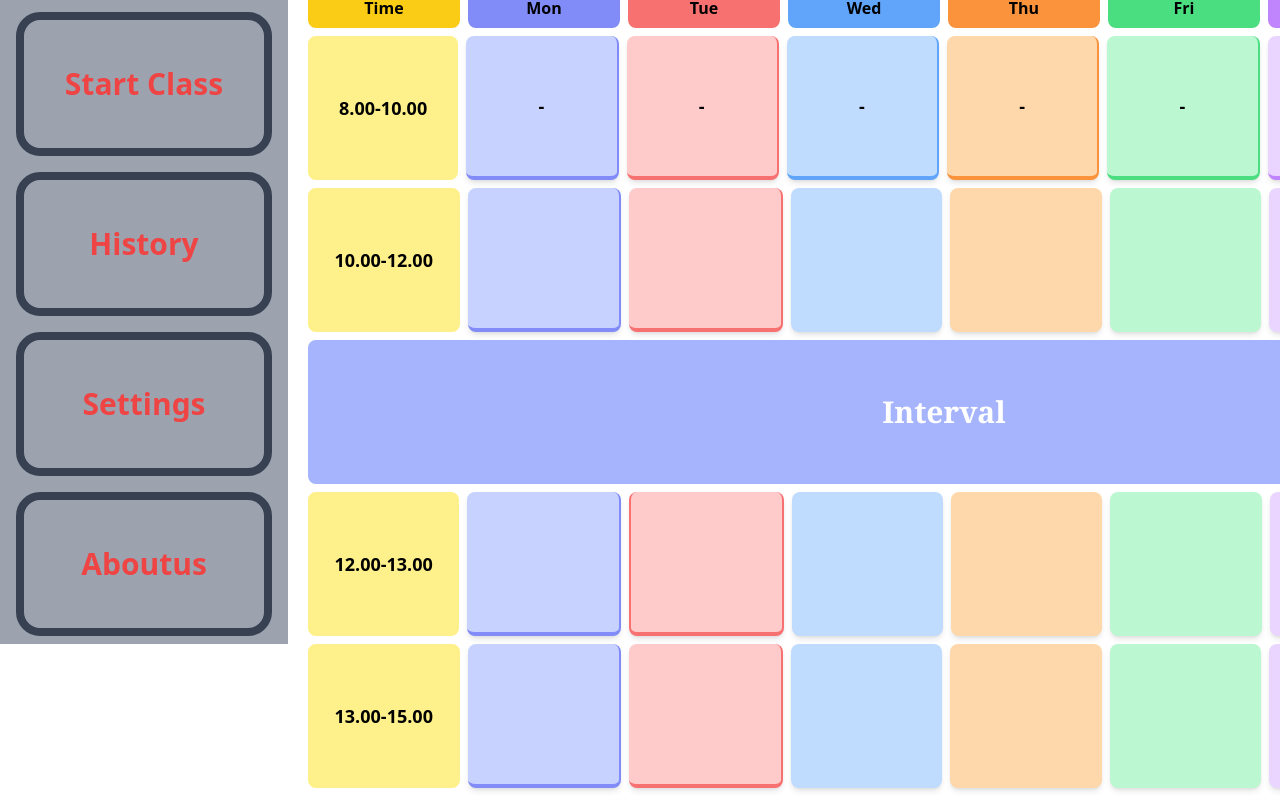
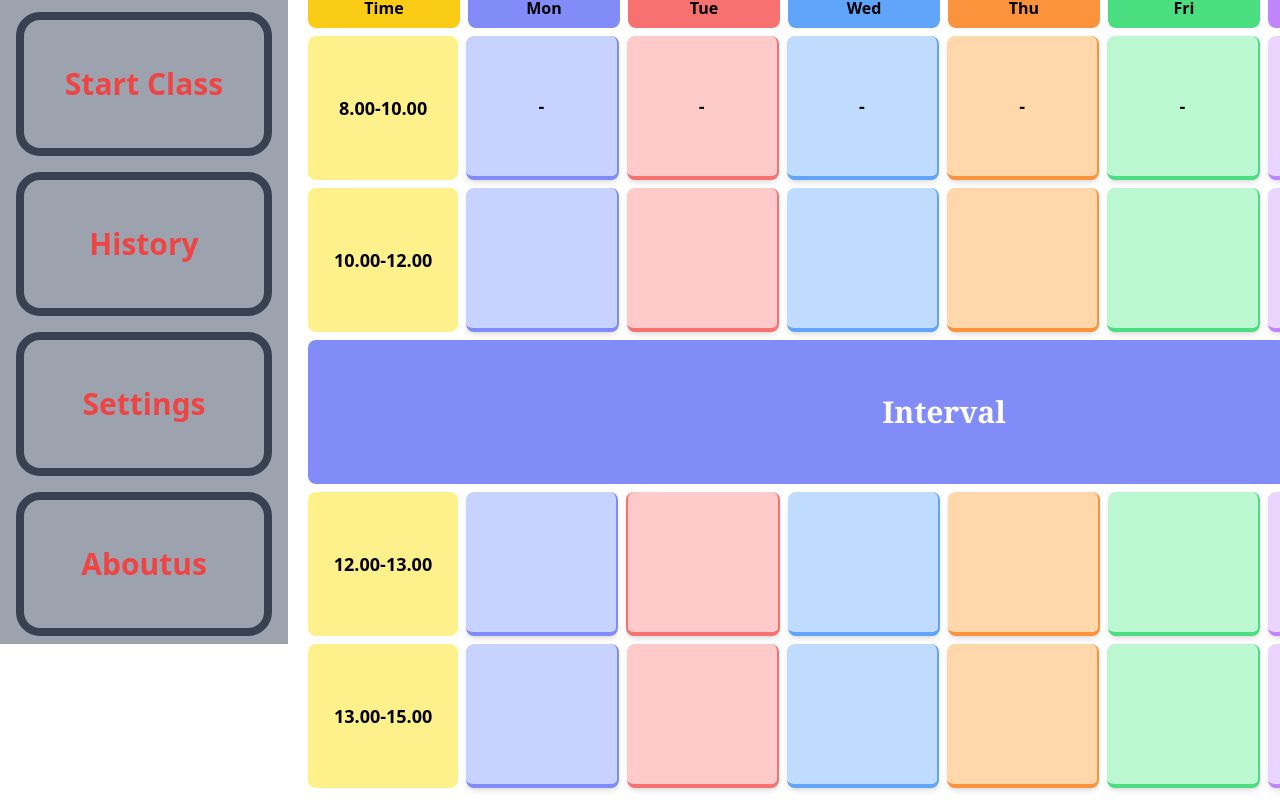
Before and after one commit to Sahasvinandith/Mark-me-frontend, a React (Create React App) app: page / in a window 1280 px wide. Shown: the part 224-1028 px from the top of the page. Built offline with nearby package versions, Linux system fonts and the light colour scheme; no server answers.

Commit message:
fixed some problems with schedule

```diff
--- a/src/contents/Homepage/Pages/Schedule/Fullweek_schedule.js
+++ b/src/contents/Homepage/Pages/Schedule/Fullweek_schedule.js
@@ -122,7 +122,7 @@ export const Fullweek_schedule=()=>{
                         <tr className="flex flex-1 my-2  font-semibold  text-lg  ">
                             <td className=" rounded-lg   h-36  flex justify-center  cursor-default  items-center  bg-yellow-200 flex-1 text-center  p-0 mx-1">8.00-10.00</td>
                             <td passday="1" passtime="8" className=" rounded-lg   h-36  flex justify-center cursor-pointer   items-center bg-indigo-200  text-center flex-1 p-0 mx-1 shadow-md border-r-2 border-b-4 border-indigo-400 hover:shadow-xl hover:border-x-2 hover:border-b-4 hover:border-indigo-500" onClick={handleClick}>{mon_work[0]}</td>
-                            <td passday="2" pa10sstime="8" className=" rounded-lg  h-36   flex justify-center  cursor-pointer items-center  bg-red-200 flex-1 text-center  p-0 mx-1 shadow-md border-r-2 border-b-4 border-red-400 hover:shadow-xl hover:border-x-2 hover:border-b-4 hover:border-red-500" onClick={handleClick}>{tue_work[0]}</td>
+                            <td passday="2" passtime="8" className=" rounded-lg  h-36   flex justify-center  cursor-pointer items-center  bg-red-200 flex-1 text-center  p-0 mx-1 shadow-md border-r-2 border-b-4 border-red-400 hover:shadow-xl hover:border-x-2 hover:border-b-4 hover:border-red-500" onClick={handleClick}>{tue_work[0]}</td>
                             <td passday="3" passtime="8" className=" rounded-lg   h-36  flex justify-center cursor-pointer   items-center bg-blue-200 flex-1 text-center  p-0 mx-1 shadow-md border-r-2 border-b-4 border-blue-400 hover:shadow-xl hover:border-x-2 hover:border-b-4 hover:border-blue-500"  onClick={handleClick} >{wen_work[0]}</td>
                             <td passday="4" passtime="8" className=" rounded-lg   h-36  flex justify-center  cursor-pointer items-center bg-orange-200 flex-1 text-center  p-0 mx-1 shadow-md border-r-2 border-b-4 border-orange-400 hover:shadow-xl hover:border-x-2 hover:border-b-4 hover:border-orange-500" onClick={handleClick} >{thu_work[0]}</td>
                             <td passday="5" passtime="8" className=" rounded-lg   h-36  flex justify-center  cursor-pointer  items-center bg-green-200 flex-1 text-center  p-0 mx-1 shadow-md border-r-2 border-b-4 border-green-400 hover:shadow-xl hover:border-x-2 hover:border-b-4 hover:border-green-500" onClick={handleClick} >{fri_work[0]}</td>
@@ -133,36 +133,36 @@ export const Fullweek_schedule=()=>{
                             <td  className=" rounded-lg   h-36  flex justify-center cursor-default   items-center  bg-yellow-200 flex-1  text-center p-0 mx-1">10.00-12.00</td>
                             <td passday="1" passtime="10" className=" rounded-lg   h-36  flex justify-center  cursor-pointer  items-center bg-indigo-200  text-center flex-1 p-0 mx-1 shadow-md border-r-2 border-b-4 border-indigo-400 hover:shadow-xl hover:border-x-2 hover:border-b-4 hover:border-indigo-500" onClick={handleClick} >{mon_work[1]}</td>
                             <td passday="2" passtime="10" className=" rounded-lg  h-36   flex justify-center  cursor-pointer items-center  bg-red-200 flex-1 text-center  p-0 mx-1 shadow-md border-r-2 border-b-4 border-red-400 hover:shadow-xl hover:border-x-2 hover:border-b-4 hover:border-red-400" onClick={handleClick} >{tue_work[1]}</td>
-                            <td passday="3" passtime="10" className=" rounded-lg   h-36  flex justify-center  cursor-pointer  items-center bg-blue-200 flex-1 text-center  p-0 mx-1 shadow-md hover:shadow-xl hover:border-x-2 hover:border-b-4 hover:border-blue-400" onClick={handleClick} >{wen_work[1]}</td>
-                            <td passday="4" passtime="10" className=" rounded-lg   h-36  flex justify-center   cursor-pointer items-center bg-orange-200 flex-1 text-center  p-0 mx-1 shadow-md hover:shadow-xl hover:border-x-2 hover:border-b-4 hover:border-orange-400" onClick={handleClick} >{thu_work[1]}</td>
-                            <td passday="5" passtime="10" className=" rounded-lg   h-36  flex justify-center   cursor-pointer items-center bg-green-200 flex-1 text-center  p-0 mx-1 shadow-md hover:shadow-xl hover:border-x-2 hover:border-b-4 hover:border-green-400" onClick={handleClick} >{fri_work[1]}</td>
-                            <td passday="6" passtime="10" className=" rounded-lg   h-36  flex justify-center  cursor-pointer items-center bg-purple-200 flex-1 text-center  p-0 mx-1 shadow-md hover:shadow-xl hover:border-x-2 hover:border-b-4 hover:border-purple-400" onClick={handleClick} >{sat_work[1]}</td>
-                            <td passday="0" passtime="10" className=" rounded-lg   h-36  flex justify-center  cursor-pointer  items-center bg-pink-200 flex-1 text-center  p-0 mx-1  shadow-md hover:shadow-xl hover:border-x-2 hover:border-b-4 hover:border-pink-400" onClick={handleClick} >{sun_work[1]}</td>
+                            <td passday="3" passtime="10" className=" rounded-lg   h-36  flex justify-center  cursor-pointer  items-center bg-blue-200 flex-1 text-center  p-0 mx-1 shadow-md border-r-2 border-b-4 border-blue-400  hover:shadow-xl hover:border-x-2 hover:border-b-4 hover:border-blue-400" onClick={handleClick} >{wen_work[1]}</td>
+                            <td passday="4" passtime="10" className=" rounded-lg   h-36  flex justify-center   cursor-pointer items-center bg-orange-200 flex-1 text-center  p-0 mx-1 shadow-md border-r-2 border-b-4 border-orange-400 hover:shadow-xl hover:border-x-2 hover:border-b-4 hover:border-orange-400" onClick={handleClick} >{thu_work[1]}</td>
+                            <td passday="5" passtime="10" className=" rounded-lg   h-36  flex justify-center   cursor-pointer items-center bg-green-200 flex-1 text-center  p-0 mx-1 border-r-2 border-b-4 border-green-400 shadow-md hover:shadow-xl hover:border-x-2 hover:border-b-4 hover:border-green-400" onClick={handleClick} >{fri_work[1]}</td>
+                            <td passday="6" passtime="10" className=" rounded-lg   h-36  flex justify-center  cursor-pointer items-center bg-purple-200 flex-1 text-center  p-0 mx-1 shadow-md  border-r-2 border-b-4 border-purple-400 hover:shadow-xl hover:border-x-2 hover:border-b-4 hover:border-purple-400" onClick={handleClick} >{sat_work[1]}</td>
+                            <td passday="0" passtime="10" className=" rounded-lg   h-36  flex justify-center  cursor-pointer  items-center bg-pink-200 flex-1 text-center  p-0 mx-1  shadow-md border-r-2 border-b-4 border-pink-400 hover:shadow-xl hover:border-x-2 hover:border-b-4 hover:border-pink-400" onClick={handleClick} >{sun_work[1]}</td>
                         </tr>
 
                         <tr className="flex flex-1 my-2  font-semibold  text-lg ">
-                        <td className=" rounded-lg  col-span-6  h-36  flex justify-center  items-center bg-indigo-300 flex-1 text-center  p-0 mx-1 text-3xl text-white font-bold font-serif">Interval</td>
+                        <td className=" rounded-lg  col-span-6  h-36  flex justify-center  items-center bg-indigo-400 flex-1 text-center  p-0 mx-1 text-3xl text-white font-bold font-serif">Interval</td>
                         </tr>
 
                         <tr className="flex flex-1 my-2  font-semibold  text-lg ">
                             <td  className=" rounded-lg   h-36  flex justify-center  cursor-default  items-center  bg-yellow-200 flex-1 text-center  p-0 mx-1">12.00-13.00</td>
                             <td passday="1" passtime="13"className=" rounded-lg   h-36  flex justify-center  cursor-pointer  items-center bg-indigo-200  text-center flex-1 p-0 mx-1 shadow-md border-r-2 border-b-4 border-indigo-400   hover:shadow-xl hover:border-x-2 hover:border-b-4 hover:border-indigo-400" onClick={handleClick} >{mon_work[2]}</td>
                             <td passday="2" passtime="13"  className=" rounded-lg  h-36   flex justify-center  cursor-pointer items-center  bg-red-200 flex-1 text-center  p-0 mx-1 shadow-md border-r-2 border-b-4 border-red-400 hover:shadow-xl border-x-2 hover:border-b-4 hover:border-red-400" onClick={handleClick} >{tue_work[2]}</td>
-                            <td passday="3" passtime="13" className=" rounded-lg   h-36  flex justify-center  cursor-pointer  items-center bg-blue-200 flex-1 text-center  p-0 mx-1 shadow-md hover:shadow-xl hover:border-x-2 hover:border-b-4 hover:border-blue-400" onClick={handleClick} >{wen_work[2]}</td>
-                            <td passday="4" passtime="13" className=" rounded-lg   h-36  flex justify-center  cursor-pointer  items-center bg-orange-200 flex-1 text-center  p-0 mx-1 shadow-md hover:shadow-xl hover:border-x-2 hover:border-b-4 hover:border-orange-400" onClick={handleClick} >{thu_work[2]}</td>
-                            <td passday="5" passtime="13" className=" rounded-lg   h-36  flex justify-center  cursor-pointer  items-center bg-green-200 flex-1 text-center  p-0 mx-1 shadow-md hover:shadow-xl hover:border-x-2 hover:border-b-4 hover:border-green-400" onClick={handleClick} >{fri_work[2]}</td>
-                            <td passday="6" passtime="13" className=" rounded-lg   h-36  flex justify-center  cursor-pointer items-center bg-purple-200 flex-1 text-center  p-0 mx-1 shadow-md hover:shadow-xl hover:border-x-2 hover:border-b-4 hover:border-purple-400" onClick={handleClick}> {sat_work[2]}</td>
-                            <td passday="0" passtime="13" className=" rounded-lg   h-36  flex justify-center  cursor-pointer  items-center bg-pink-200 flex-1 text-center  p-0 mx-1  shadow-md hover:shadow-xl hover:border-x-2 hover:border-b-4 hover:border-pink-400" onClick={handleClick} >{sun_work[2]}</td>
+                            <td passday="3" passtime="13" className=" rounded-lg   h-36  flex justify-center  cursor-pointer  items-center bg-blue-200 flex-1 text-center  p-0 mx-1 shadow-md border-r-2 border-b-4 border-blue-400  hover:shadow-xl hover:border-x-2 hover:border-b-4 hover:border-blue-400" onClick={handleClick} >{wen_work[2]}</td>
+                            <td passday="4" passtime="13" className=" rounded-lg   h-36  flex justify-center  cursor-pointer  items-center bg-orange-200 flex-1 text-center  p-0 mx-1 shadow-md border-r-2 border-b-4 border-orange-400 hover:shadow-xl hover:border-x-2 hover:border-b-4 hover:border-orange-400" onClick={handleClick} >{thu_work[2]}</td>
+                            <td passday="5" passtime="13" className=" rounded-lg   h-36  flex justify-center  cursor-pointer  items-center bg-green-200 flex-1 text-center  p-0 mx-1 shadow-md border-r-2 border-b-4 border-green-400 hover:shadow-xl hover:border-x-2 hover:border-b-4 hover:border-green-400" onClick={handleClick} >{fri_work[2]}</td>
+                            <td passday="6" passtime="13" className=" rounded-lg   h-36  flex justify-center  cursor-pointer items-center bg-purple-200 flex-1 text-center  p-0 mx-1 shadow-md  border-r-2 border-b-4 border-purple-400 hover:shadow-xl hover:border-x-2 hover:border-b-4 hover:border-purple-400" onClick={handleClick}> {sat_work[2]}</td>
+                            <td passday="0" passtime="13" className=" rounded-lg   h-36  flex justify-center  cursor-pointer  items-center bg-pink-200 flex-1 text-center  p-0 mx-1  shadow-md border-r-2 border-b-4 border-pink-400 hover:shadow-xl hover:border-x-2 hover:border-b-4 hover:border-pink-400" onClick={handleClick} >{sun_work[2]}</td>
                         </tr>
                         <tr className="flex flex-1 my-2  font-semibold  text-lg ">
                             <td  className=" rounded-lg   h-36  flex justify-center  cursor-default  items-center  bg-yellow-200 text-center  flex-1 p-0 mx-1">13.00-15.00</td>
                             <td passday="1" passtime="15" className=" rounded-lg   h-36  flex justify-center  cursor-pointer  items-center bg-indigo-200  text-center flex-1 p-0 mx-1 shadow-md border-r-2 border-b-4 border-indigo-400  hover:shadow-xl hover:border-x-2 hover:border-b-4 hover:border-indigo-400" onClick={handleClick} >{mon_work[3]}</td>
                             <td passday="2" passtime="15" className=" rounded-lg  h-36   flex justify-center  cursor-pointer items-center  bg-red-200 flex-1 text-center  p-0 mx-1 shadow-md border-r-2 border-b-4 border-red-400 hover:shadow-xl hover:border-x-2 hover:border-b-4 hover:border-red-400" onClick={handleClick} >{tue_work[3]}</td>
-                            <td passday="3" passtime="15" className=" rounded-lg   h-36  flex justify-center  cursor-pointer  items-center bg-blue-200 flex-1 text-center  p-0 mx-1 shadow-md hover:shadow-xl hover:border-x-2 hover:border-b-4 hover:border-blue-400" onClick={handleClick} >{wen_work[3]}</td>
-                            <td passday="4" passtime="15" className=" rounded-lg   h-36  flex justify-center  cursor-pointer  items-center bg-orange-200 flex-1 text-center  p-0 mx-1 shadow-md hover:shadow-xl hover:border-x-2 hover:border-b-4 hover:border-orange-400" onClick={handleClick} >{thu_work[3]}</td>
-                            <td passday="5" passtime="15" className=" rounded-lg   h-36  flex justify-center  cursor-pointer  items-center bg-green-200 flex-1 text-center  p-0 mx-1 shadow-md hover:shadow-xl hover:border-x-2 hover:border-b-4 hover:border-green-400" onClick={handleClick} >{fri_work[3]}</td>
-                            <td passday="6" passtime="15" className=" rounded-lg   h-36  flex justify-center  cursor-pointer items-center bg-purple-200 flex-1 text-center  p-0 mx-1 shadow-md hover:shadow-xl hover:border-x-2 hover:border-b-4 hover:border-purple-400" onClick={handleClick} >{sat_work[3]}</td>
-                            <td passday="0" passtime="15" className=" rounded-lg   h-36  flex justify-center  cursor-pointer  items-center bg-pink-200 flex-1 text-center  p-0 mx-1  shadow-md hover:shadow-xl hover:border-x-2 hover:border-b-4 hover:border-pink-400" onClick={handleClick} >{sun_work[3]}</td>
+                            <td passday="3" passtime="15" className=" rounded-lg   h-36  flex justify-center  cursor-pointer  items-center bg-blue-200 flex-1 text-center  p-0 mx-1 shadow-md border-r-2 border-b-4 border-blue-400  hover:shadow-xl hover:border-x-2 hover:border-b-4 hover:border-blue-400" onClick={handleClick} >{wen_work[3]}</td>
+                            <td passday="4" passtime="15" className=" rounded-lg   h-36  flex justify-center  cursor-pointer  items-center bg-orange-200 flex-1 text-center  p-0 mx-1 shadow-md border-r-2 border-b-4 border-orange-400 hover:shadow-xl hover:border-x-2 hover:border-b-4 hover:border-orange-400" onClick={handleClick} >{thu_work[3]}</td>
+                            <td passday="5" passtime="15" className=" rounded-lg   h-36  flex justify-center  cursor-pointer  items-center bg-green-200 flex-1 text-center  p-0 mx-1 shadow-md border-r-2 border-b-4 border-green-400 hover:shadow-xl hover:border-x-2 hover:border-b-4 hover:border-green-400" onClick={handleClick} >{fri_work[3]}</td>
+                            <td passday="6" passtime="15" className=" rounded-lg   h-36  flex justify-center  cursor-pointer items-center bg-purple-200 flex-1 text-center  p-0 mx-1 shadow-md  border-r-2 border-b-4 border-purple-400 hover:shadow-xl hover:border-x-2 hover:border-b-4 hover:border-purple-400" onClick={handleClick} >{sat_work[3]}</td>
+                            <td passday="0" passtime="15" className=" rounded-lg   h-36  flex justify-center  cursor-pointer  items-center bg-pink-200 flex-1 text-center  p-0 mx-1  shadow-md border-r-2 border-b-4 border-pink-400 hover:shadow-xl hover:border-x-2 hover:border-b-4 hover:border-pink-400" onClick={handleClick} >{sun_work[3]}</td>
                         </tr>
 
 
```
Also changed, not shown: src/contents/Homepage/Pages/Schedule/Weekday_schedule.js (+20 -20 lines).
